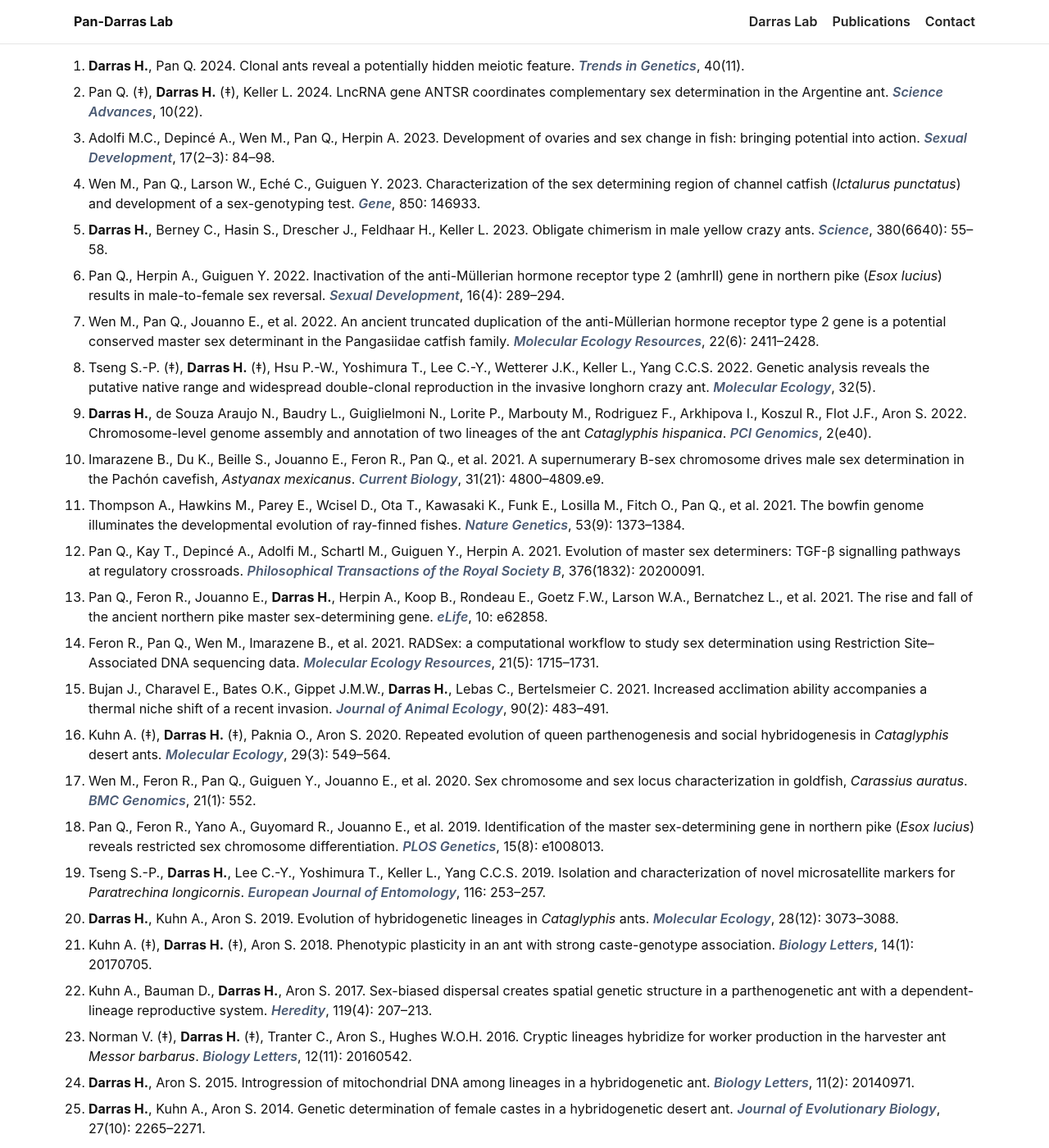
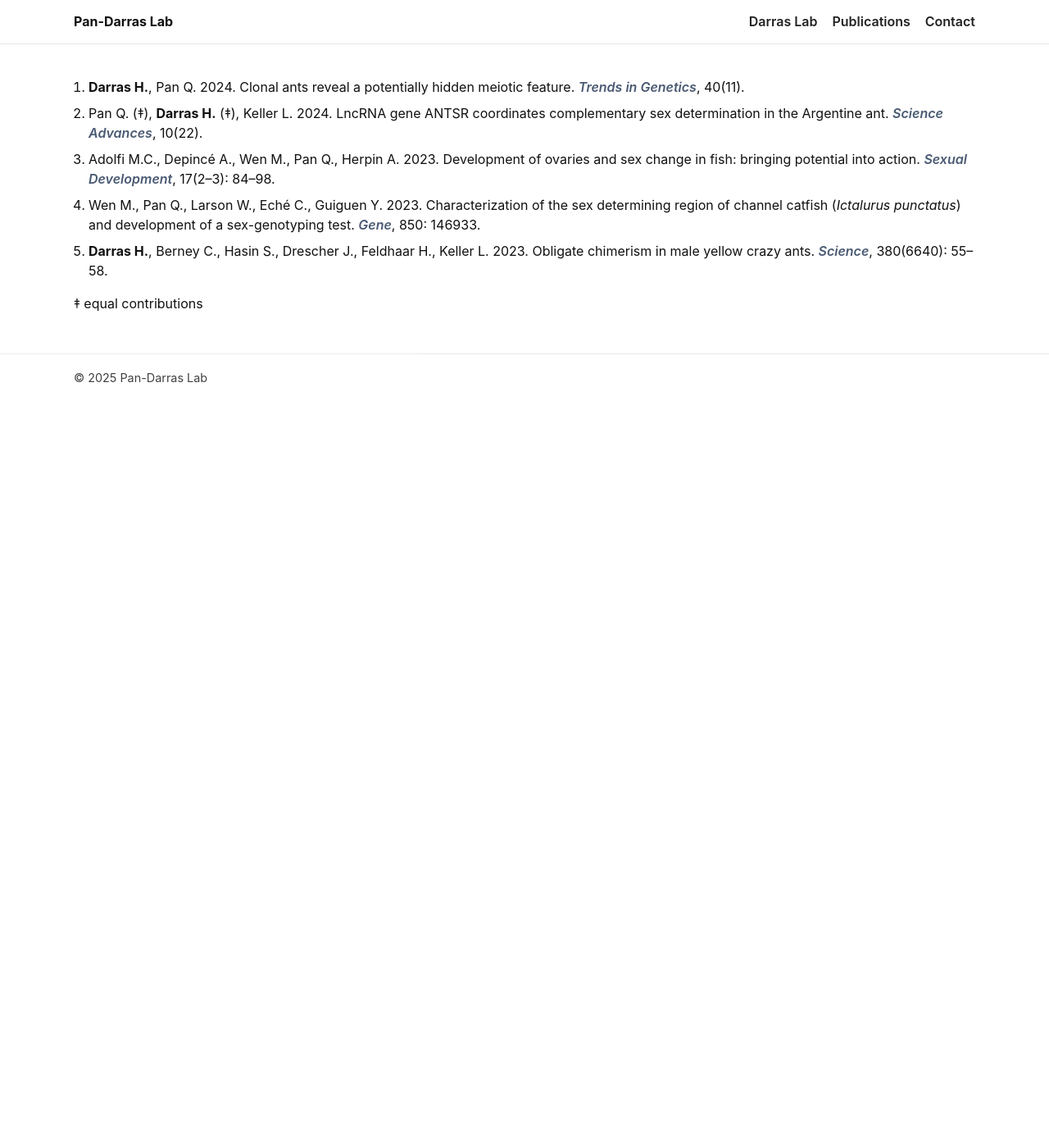
Before and after one commit to lab-darras/lab-darras.github.io, a Jekyll site: the page built from publications.md, in a window 1280 px wide and 1400 px high. Shown: the whole window at 82% size. Built offline with Jekyll 4.4.1, drawn with Linux system fonts in a browser that asks for light colours; some of the changed text lies outside the part shown.

Commit message:
Update publications.md

```diff
--- a/publications.md
+++ b/publications.md
@@ -5,73 +5,31 @@ permalink: /publications/
 ---
 
 <style>
-/* Journal style (muted blue-grey, as requested) */
+/* Journal style (muted blue-grey) */
 .pub-journal{
   color:#4a5a73;
   font-weight:600;
   font-style:italic;
 }
 
-.pubs{ margin-top:14px; padding-left:18px; }
-.pubs li{ margin:8px 0; line-height:1.5; }
+/* Layout */
+.pubs{
+  margin-top:40px;   /* ← this adds the air you want */
+  padding-left:18px;
+}
+.pubs li{
+  margin:8px 0;
+  line-height:1.5;
+}
 </style>
 
 <ol class="pubs">
   <li><strong>Darras H.</strong>, Pan Q. 2024. Clonal ants reveal a potentially hidden meiotic feature. <span class="pub-journal">Trends in Genetics</span>, 40(11).</li>
-
   <li>Pan Q. (‡), <strong>Darras H.</strong> (‡), Keller L. 2024. LncRNA gene ANTSR coordinates complementary sex determination in the Argentine ant. <span class="pub-journal">Science Advances</span>, 10(22).</li>
-
   <li>Adolfi M.C., Depincé A., Wen M., Pan Q., Herpin A. 2023. Development of ovaries and sex change in fish: bringing potential into action. <span class="pub-journal">Sexual Development</span>, 17(2–3): 84–98.</li>
-
   <li>Wen M., Pan Q., Larson W., Eché C., Guiguen Y. 2023. Characterization of the sex determining region of channel catfish (<em>Ictalurus punctatus</em>) and development of a sex-genotyping test. <span class="pub-journal">Gene</span>, 850: 146933.</li>
-
   <li><strong>Darras H.</strong>, Berney C., Hasin S., Drescher J., Feldhaar H., Keller L. 2023. Obligate chimerism in male yellow crazy ants. <span class="pub-journal">Science</span>, 380(6640): 55–58.</li>
-
-  <li>Pan Q., Herpin A., Guiguen Y. 2022. Inactivation of the anti-Müllerian hormone receptor type 2 (amhrII) gene in northern pike (<em>Esox lucius</em>) results in male-to-female sex reversal. <span class="pub-journal">Sexual Development</span>, 16(4): 289–294.</li>
-
-  <li>Wen M., Pan Q., Jouanno E., et al. 2022. An ancient truncated duplication of the anti-Müllerian hormone receptor type 2 gene is a potential conserved master sex determinant in the Pangasiidae catfish family. <span class="pub-journal">Molecular Ecology Resources</span>, 22(6): 2411–2428.</li>
-
-  <li>Tseng S.-P. (‡), <strong>Darras H.</strong> (‡), Hsu P.-W., Yoshimura T., Lee C.-Y., Wetterer J.K., Keller L., Yang C.C.S. 2022. Genetic analysis reveals the putative native range and widespread double-clonal reproduction in the invasive longhorn crazy ant. <span class="pub-journal">Molecular Ecology</span>, 32(5).</li>
-
-  <li><strong>Darras H.</strong>, de Souza Araujo N., Baudry L., Guiglielmoni N., Lorite P., Marbouty M., Rodriguez F., Arkhipova I., Koszul R., Flot J.F., Aron S. 2022. Chromosome-level genome assembly and annotation of two lineages of the ant <em>Cataglyphis hispanica</em>. <span class="pub-journal">PCI Genomics</span>, 2(e40).</li>
-
-  <li>Imarazene B., Du K., Beille S., Jouanno E., Feron R., Pan Q., et al. 2021. A supernumerary B-sex chromosome drives male sex determination in the Pachón cavefish, <em>Astyanax mexicanus</em>. <span class="pub-journal">Current Biology</span>, 31(21): 4800–4809.e9.</li>
-
-  <li>Thompson A., Hawkins M., Parey E., Wcisel D., Ota T., Kawasaki K., Funk E., Losilla M., Fitch O., Pan Q., et al. 2021. The bowfin genome illuminates the developmental evolution of ray-finned fishes. <span class="pub-journal">Nature Genetics</span>, 53(9): 1373–1384.</li>
-
-  <li>Pan Q., Kay T., Depincé A., Adolfi M., Schartl M., Guiguen Y., Herpin A. 2021. Evolution of master sex determiners: TGF-β signalling pathways at regulatory crossroads. <span class="pub-journal">Philosophical Transactions of the Royal Society B</span>, 376(1832): 20200091.</li>
-
-  <li>Pan Q., Feron R., Jouanno E., <strong>Darras H.</strong>, Herpin A., Koop B., Rondeau E., Goetz F.W., Larson W.A., Bernatchez L., et al. 2021. The rise and fall of the ancient northern pike master sex-determining gene. <span class="pub-journal">eLife</span>, 10: e62858.</li>
-
-  <li>Feron R., Pan Q., Wen M., Imarazene B., et al. 2021. RADSex: a computational workflow to study sex determination using Restriction Site–Associated DNA sequencing data. <span class="pub-journal">Molecular Ecology Resources</span>, 21(5): 1715–1731.</li>
-
-  <li>Bujan J., Charavel E., Bates O.K., Gippet J.M.W., <strong>Darras H.</strong>, Lebas C., Bertelsmeier C. 2021. Increased acclimation ability accompanies a thermal niche shift of a recent invasion. <span class="pub-journal">Journal of Animal Ecology</span>, 90(2): 483–491.</li>
-
-  <li>Kuhn A. (‡), <strong>Darras H.</strong> (‡), Paknia O., Aron S. 2020. Repeated evolution of queen parthenogenesis and social hybridogenesis in <em>Cataglyphis</em> desert ants. <span class="pub-journal">Molecular Ecology</span>, 29(3): 549–564.</li>
-
-  <li>Wen M., Feron R., Pan Q., Guiguen Y., Jouanno E., et al. 2020. Sex chromosome and sex locus characterization in goldfish, <em>Carassius auratus</em>. <span class="pub-journal">BMC Genomics</span>, 21(1): 552.</li>
-
-  <li>Pan Q., Feron R., Yano A., Guyomard R., Jouanno E., et al. 2019. Identification of the master sex-determining gene in northern pike (<em>Esox lucius</em>) reveals restricted sex chromosome differentiation. <span class="pub-journal">PLOS Genetics</span>, 15(8): e1008013.</li>
-
-  <li>Tseng S.-P., <strong>Darras H.</strong>, Lee C.-Y., Yoshimura T., Keller L., Yang C.C.S. 2019. Isolation and characterization of novel microsatellite markers for <em>Paratrechina longicornis</em>. <span class="pub-journal">European Journal of Entomology</span>, 116: 253–257.</li>
-
-  <li><strong>Darras H.</strong>, Kuhn A., Aron S. 2019. Evolution of hybridogenetic lineages in <em>Cataglyphis</em> ants. <span class="pub-journal">Molecular Ecology</span>, 28(12): 3073–3088.</li>
-
-  <li>Kuhn A. (‡), <strong>Darras H.</strong> (‡), Aron S. 2018. Phenotypic plasticity in an ant with strong caste-genotype association. <span class="pub-journal">Biology Letters</span>, 14(1): 20170705.</li>
-
-  <li>Kuhn A., Bauman D., <strong>Darras H.</strong>, Aron S. 2017. Sex-biased dispersal creates spatial genetic structure in a parthenogenetic ant with a dependent-lineage reproductive system. <span class="pub-journal">Heredity</span>, 119(4): 207–213.</li>
-
-  <li>Norman V. (‡), <strong>Darras H.</strong> (‡), Tranter C., Aron S., Hughes W.O.H. 2016. Cryptic lineages hybridize for worker production in the harvester ant <em>Messor barbarus</em>. <span class="pub-journal">Biology Letters</span>, 12(11): 20160542.</li>
-
-  <li><strong>Darras H.</strong>, Aron S. 2015. Introgression of mitochondrial DNA among lineages in a hybridogenetic ant. <span class="pub-journal">Biology Letters</span>, 11(2): 20140971.</li>
-
-  <li><strong>Darras H.</strong>, Kuhn A., Aron S. 2014. Genetic determination of female castes in a hybridogenetic desert ant. <span class="pub-journal">Journal of Evolutionary Biology</span>, 27(10): 2265–2271.</li>
-
-  <li><strong>Darras H.</strong>, Leniaud L., Aron S. 2013. Large-scale distribution of hybridogenetic lineages in a Spanish desert ant. <span class="pub-journal">Proceedings of the Royal Society B</span>, 281(1774): 20132396.</li>
-
-  <li>Eyer P.A., Leniaud L., <strong>Darras H.</strong>, Aron S. 2013. Hybridogenesis through thelytokous parthenogenesis in two <em>Cataglyphis</em> desert ants. <span class="pub-journal">Molecular Ecology</span>, 22(4): 947–955.</li>
-
-  <li>Leniaud L. (‡), <strong>Darras H.</strong> (‡), Boulay R., Aron S. 2012. Social hybridogenesis in the clonal ant <em>Cataglyphis hispanica</em>. <span class="pub-journal">Current Biology</span>, 22(13): 1188–1193.</li>
+  <!-- rest unchanged -->
 </ol>
 
 <p class="muted">‡ equal contributions</p>
```
